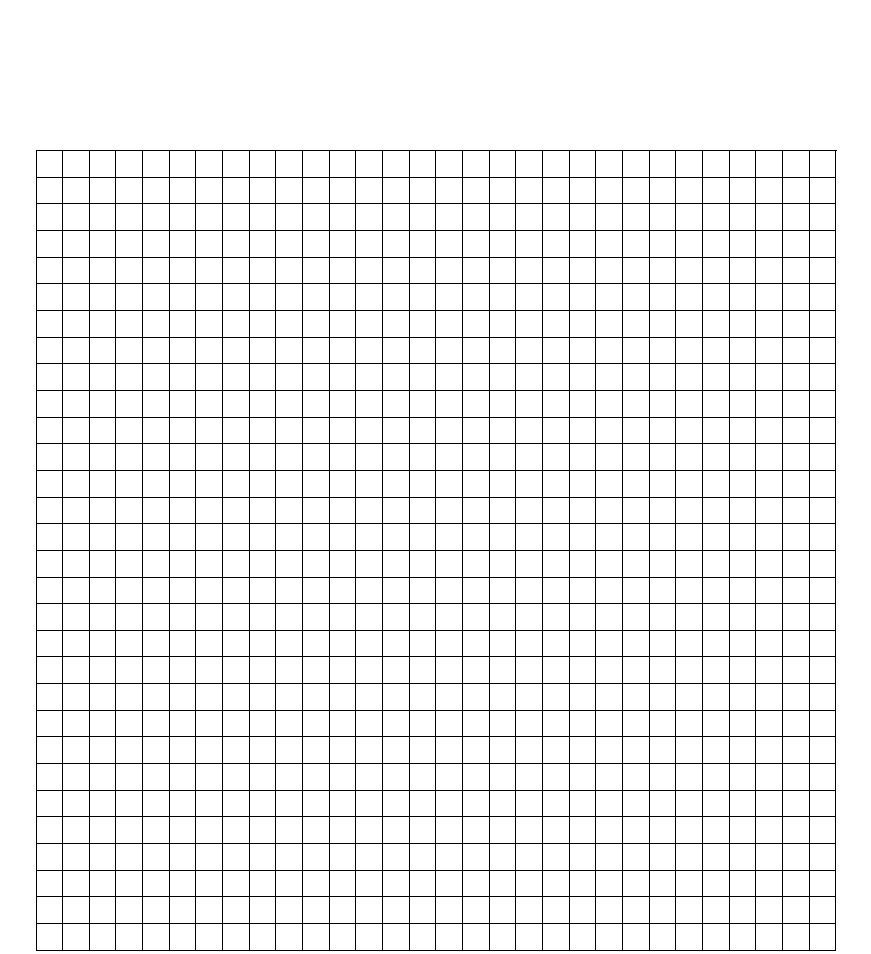
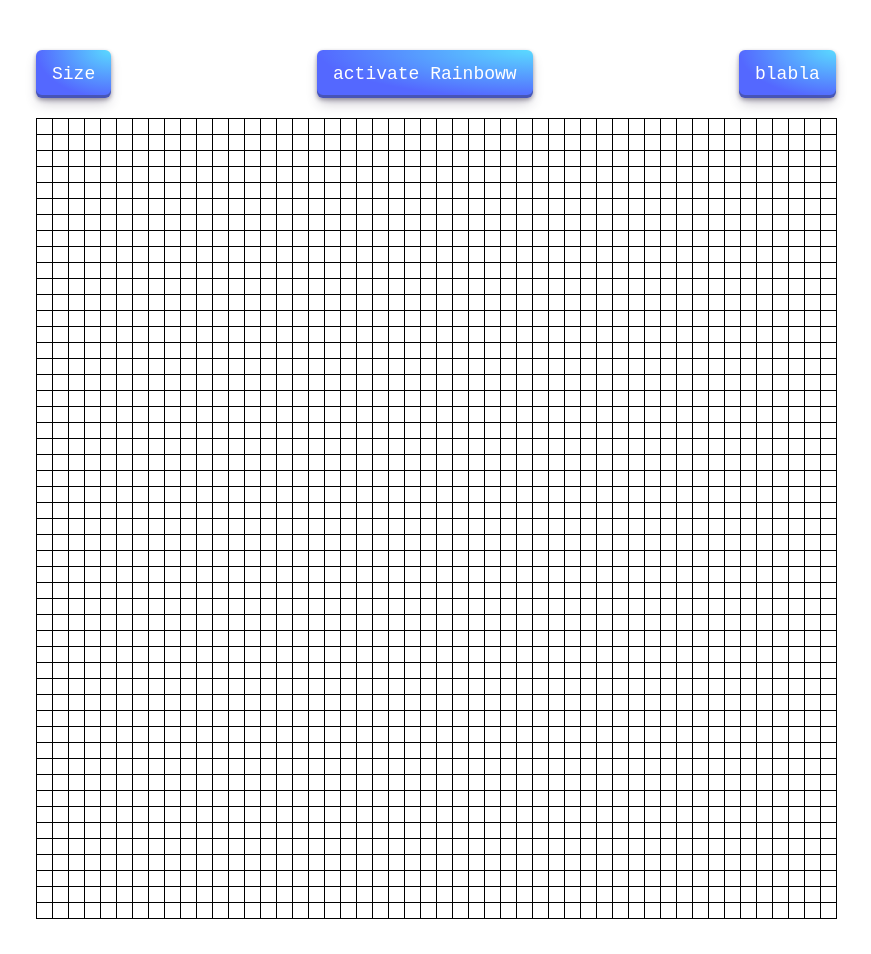
Before and after one commit to guillaumesrl/sketchpad, a plain HTML site: page index.html in a window 1280 px wide. Shown: the whole page, without its empty margins (204-1075 px from the left). After the commit the page ends 927 px from the top, so only its background shows below. Drawn offline with Linux system fonts and the light colour scheme.

Commit message:
add of a button to manage grid size

```diff
--- a/index.html
+++ b/index.html
@@ -8,7 +8,12 @@
     <link rel="stylesheet" href="./style.css">
 </head>
 <body>
-    <div class="container">
+    <nav>
+        <button class="btn" id="size">Size</button>
+        <button class="btn">activate Rainboww</button>
+        <button class="btn">blabla</button>
+    </nav>
+    <div class="grid">
     </div>
 </body>
 </html>
--- a/main.js
+++ b/main.js
@@ -1,14 +1,27 @@
-const mainContainer = document.querySelector('.container')
+const grid = document.querySelector('.grid')
+
+function clearGrid() {
+    grid.innerHTML = '';
+}
 
 function generateGrid(size) {
+    clearGrid();
     for (let i = 0; i < size * size; i++) {
         const item = document.createElement('div');
         item.classList.add('item');
         item.style.flex = `0 0 calc(100% / ${size})`;
-        // item.style.width = `${800/size}px`;
-        // item.style.height = `${800/size}px`;
-        mainContainer.appendChild(item);
+        grid.appendChild(item);
+        item.addEventListener("mouseover", () => item.style.backgroundColor = "blue");
         }
 };
 
-generateGrid(30);
+generateGrid(50);
+
+const sizeBtn = document.querySelector("#size")
+sizeBtn.addEventListener("click", () => {
+    let size = 0;
+    do {
+        size = parseInt(prompt("Enter the size of the grid from 1 to 100 :"));
+    } while (size === 0 || size > 100);
+    generateGrid(size);
+})
--- a/style.css
+++ b/style.css
@@ -1,11 +1,65 @@
-.container {
+nav {
+  display: flex;
+  width: 800px;
+  margin: 50px auto 20px auto;
+  justify-content: space-between;
+}
+
+.btn {
+  flex: 0 0 auto;
+  align-items: center;
+  appearance: none;
+  background-image: radial-gradient(100% 100% at 100% 0, #5adaff 0, #5468ff 100%);
+  border: 0;
+  border-radius: 6px;
+  box-shadow: rgba(45, 35, 66, .4) 0 2px 4px,rgba(45, 35, 66, .3) 0 7px 13px -3px,rgba(58, 65, 111, .5) 0 -3px 0 inset;
+  box-sizing: border-box;
+  color: #fff;
+  cursor: pointer;
+  display: inline-flex;
+  font-family: "JetBrains Mono",monospace;
+  height: 48px;
+  justify-content: center;
+  line-height: 1;
+  list-style: none;
+  overflow: hidden;
+  padding-left: 16px;
+  padding-right: 16px;
+  position: relative;
+  text-align: left;
+  text-decoration: none;
+  transition: box-shadow .15s,transform .15s;
+  user-select: none;
+  -webkit-user-select: none;
+  touch-action: manipulation;
+  white-space: nowrap;
+  will-change: box-shadow,transform;
+  font-size: 18px;
+}
+
+.btn:focus {
+  box-shadow: #3c4fe0 0 0 0 1.5px inset, rgba(45, 35, 66, .4) 0 2px 4px, rgba(45, 35, 66, .3) 0 7px 13px -3px, #3c4fe0 0 -3px 0 inset;
+}
+
+.btn:hover {
+  box-shadow: rgba(45, 35, 66, .4) 0 4px 8px, rgba(45, 35, 66, .3) 0 7px 13px -3px, #3c4fe0 0 -3px 0 inset;
+  transform: translateY(-2px);
+}
+
+.btn:active {
+  box-shadow: #3c4fe0 0 3px 7px inset;
+  transform: translateY(2px);
+}
+
+
+.grid {
     display: flex;
     flex-wrap: wrap;
     width: 800px;
     height: 800px;
     border: solid black;
     border-width: 1px 0 0 1px;
-    margin: 150px auto 0 auto;
+    margin: auto;
   }
 
   .item {
```
